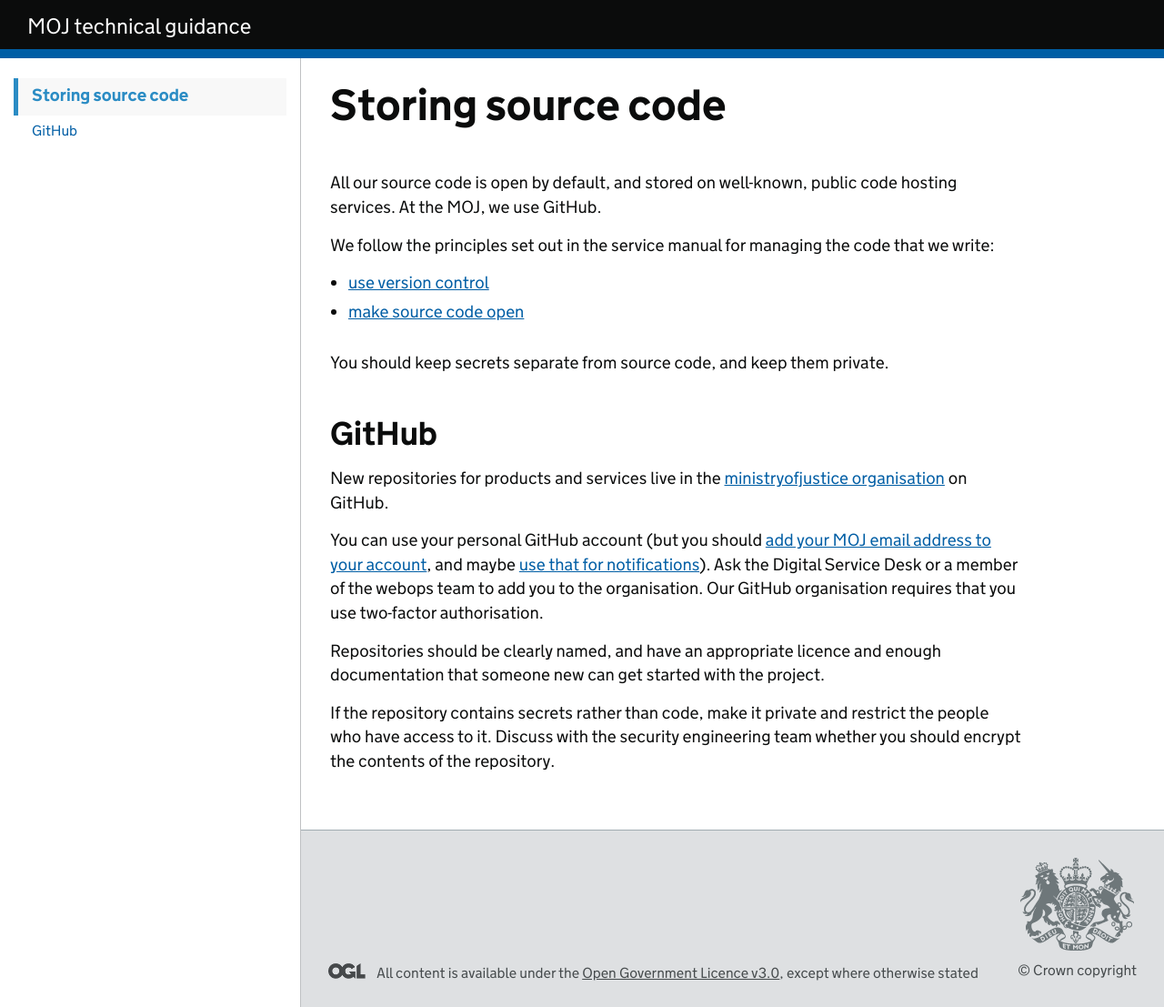
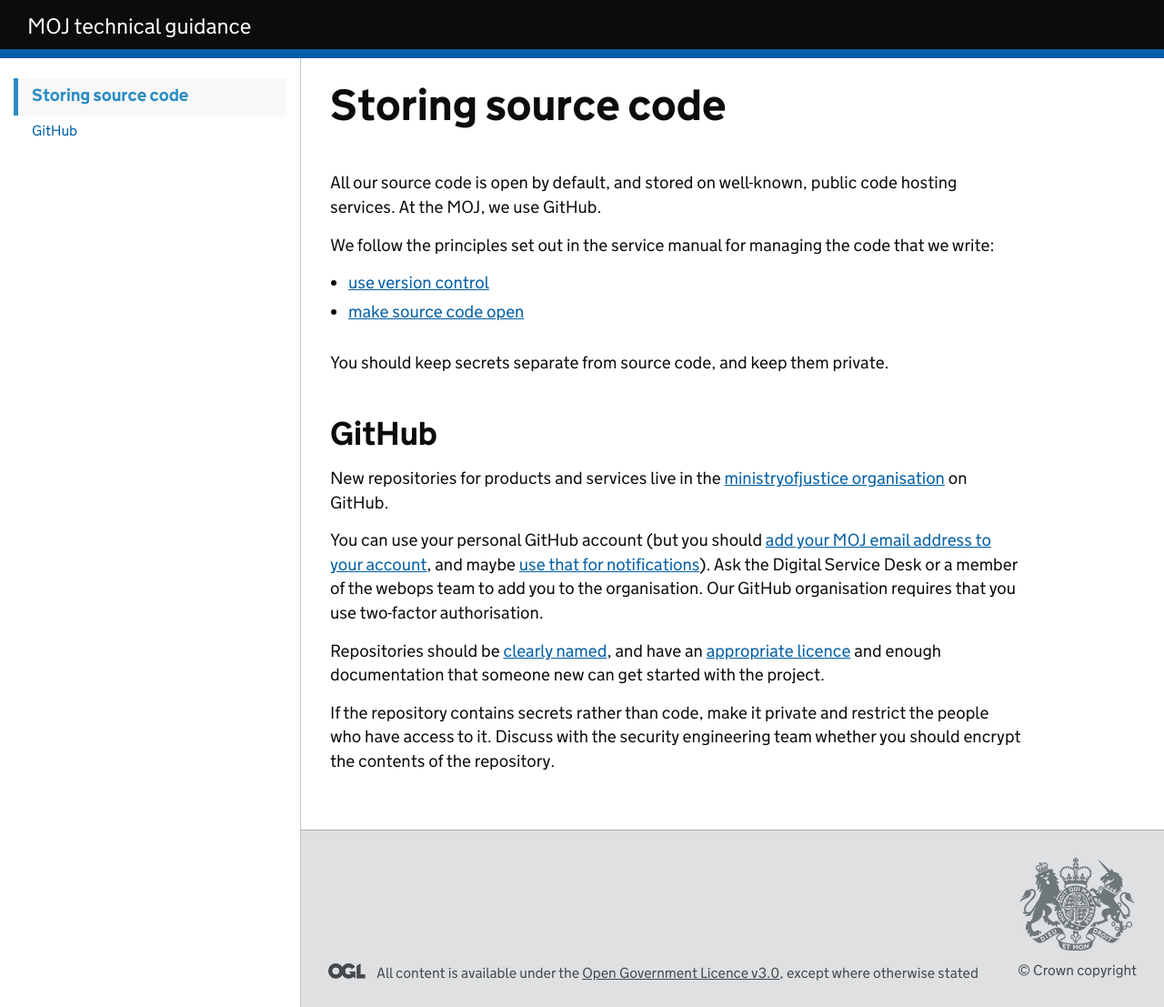
Before and after one commit to ministryofjustice/technical-guidance, a Jekyll site: the page built from standards/storing-source-code.md, in a window 1280 px wide. Shown: the whole page at 91% size. Built offline with Jekyll 4.4.1, drawn with Linux system fonts in a browser that asks for light colours; our own code applies the rules of GitHub Pages for plain Markdown files; part of the change alters nothing that is shown.

```diff
--- a/standards/storing-source-code.md
+++ b/standards/storing-source-code.md
@@ -28,7 +28,8 @@ Ask the Digital Service Desk or a member of the webops team to add you
 to the organisation. Our GitHub organisation requires that you use
 two-factor authorisation.
 
-Repositories should be clearly named, and have an appropriate licence
+Repositories should be [clearly named]({{ '/standards/naming-things' | relative_url }}),
+and have an [appropriate licence]({{ '/standards/licencing-software-or-code' | relative_url }})
 and enough documentation that someone new can get started with the
 project.
 
```
